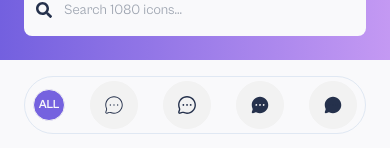
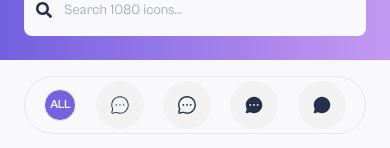
Before and after one commit to ramzy1453/magicoon-v2, a Next.js app: page /search in a window 390 px wide. Shown: the part 694-842 px from the top of the page. Built offline with nearby package versions, Linux system fonts and the light colour scheme.

Commit message:
space evenly instead of between

```diff
--- a/components/Search/IconTypeSelect.tsx
+++ b/components/Search/IconTypeSelect.tsx
@@ -13,7 +13,7 @@ export default function IconTypeSelect({}: Props) {
   const { isLg } = useMediaQuery();
   return (
     <div className="max-w-[1224 px] md:max-w-[124 0px] md:px-8 mx-auto flex justify-between flex-col lg:flex-row space-y-4 lg:space-y-0">
-      <div className="border border-[#E0E8F3] flex rounded-full justify-between lg:justify-center items-center py-1 px-2 space-x-2">
+      <div className="border border-[#E0E8F3] flex rounded-full justify-evenly lg:justify-center items-center py-1 px-2 space-x-2">
         <button
           onClick={() => {
             setIconType(0);
```
